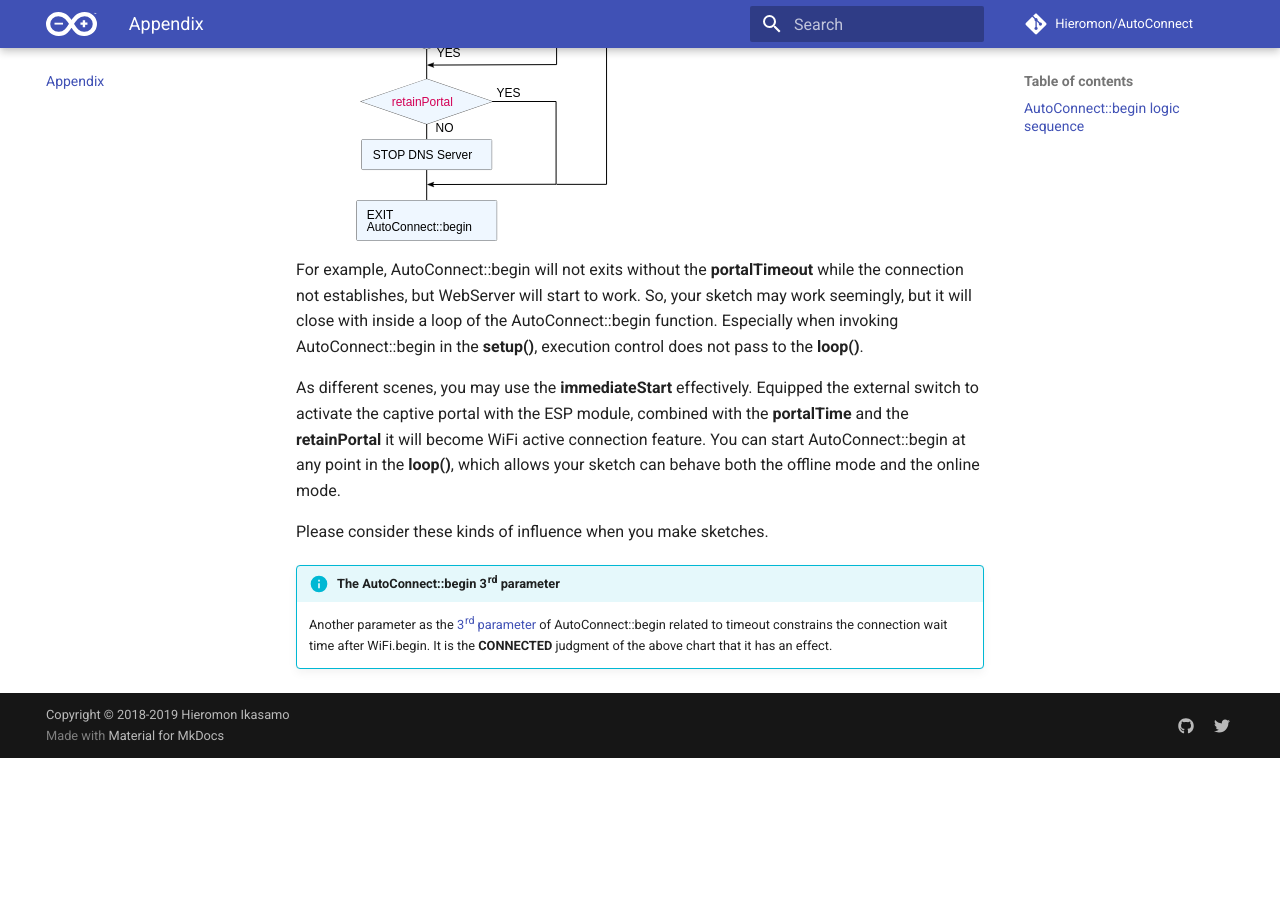
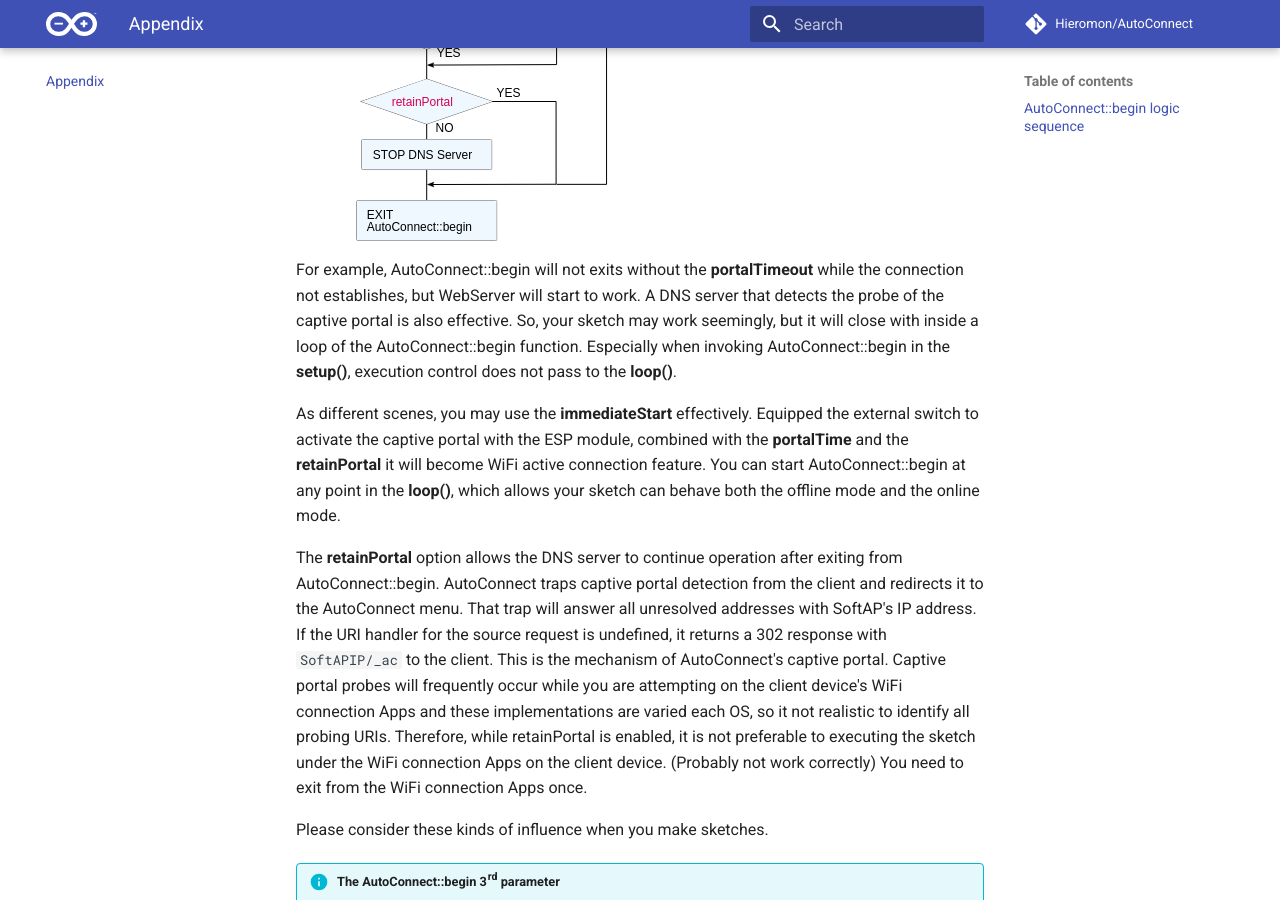
Before and after one commit to Hieromon/AutoConnect, an MkDocs documentation site: the page built from mkdocs/lsbegin.md, in a window 1280 px wide and 900 px high, scrolled down 1394 px. Built offline with MkDocs 1.6.1 and Material for MkDocs 9.7.7, drawn with Linux system fonts in a browser that asks for light colours; nearby versions of some CDN libraries; comment, search, counter and statistics services are not loaded; before the commit the page ends 2152 px from its top, so only the background shows below that.

Commit message:
Supplementary for the retainPortal option

```diff
--- a/mkdocs/lsbegin.md
+++ b/mkdocs/lsbegin.md
@@ -11,9 +11,11 @@
 
 <img align="center" src="images/process_begin.svg">
 
-For example, AutoConnect::begin will not exits without the **portalTimeout** while the connection not establishes, but WebServer will start to work. So, your sketch may work seemingly, but it will close with inside a loop of the AutoConnect::begin function. Especially when invoking AutoConnect::begin in the **setup()**, execution control does not pass to the **loop()**.
+For example, AutoConnect::begin will not exits without the **portalTimeout** while the connection not establishes, but WebServer will start to work. A DNS server that detects the probe of the captive portal is also effective. So, your sketch may work seemingly, but it will close with inside a loop of the AutoConnect::begin function. Especially when invoking AutoConnect::begin in the **setup()**, execution control does not pass to the **loop()**.
 
 As different scenes, you may use the **immediateStart** effectively. Equipped the external switch to activate the captive portal with the ESP module, combined with the **portalTime** and the **retainPortal** it will become WiFi active connection feature. You can start AutoConnect::begin at any point in the **loop()**, which allows your sketch can behave both the offline mode and the online mode.
+
+The **retainPortal** option allows the DNS server to continue operation after exiting from AutoConnect::begin. AutoConnect traps captive portal detection from the client and redirects it to the AutoConnect menu. That trap will answer all unresolved addresses with SoftAP's IP address. If the URI handler for the source request is undefined, it returns a 302 response with `SoftAPIP/_ac` to the client. This is the mechanism of AutoConnect's captive portal. Captive portal probes will frequently occur while you are attempting on the client device's WiFi connection Apps and these implementations are varied each OS, so it not realistic to identify all probing URIs. Therefore, while retainPortal is enabled, it is not preferable to executing the sketch under the WiFi connection Apps on the client device. (Probably not work correctly) You need to exit from the WiFi connection Apps once.
 
 Please consider these kinds of influence when you make sketches.
 
```
Also changed, not shown: mkdocs/apiconfig.md (+3 -0 lines).
